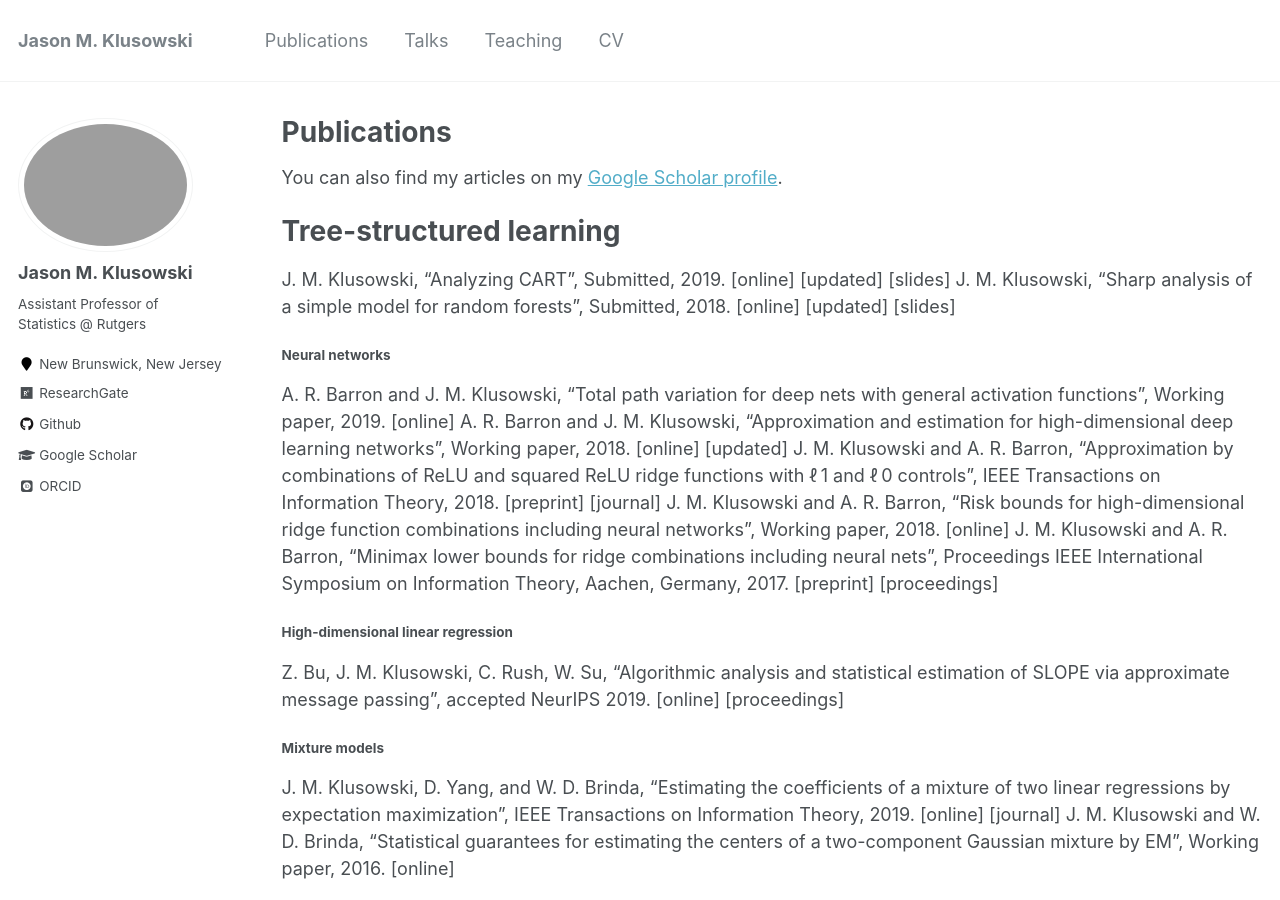
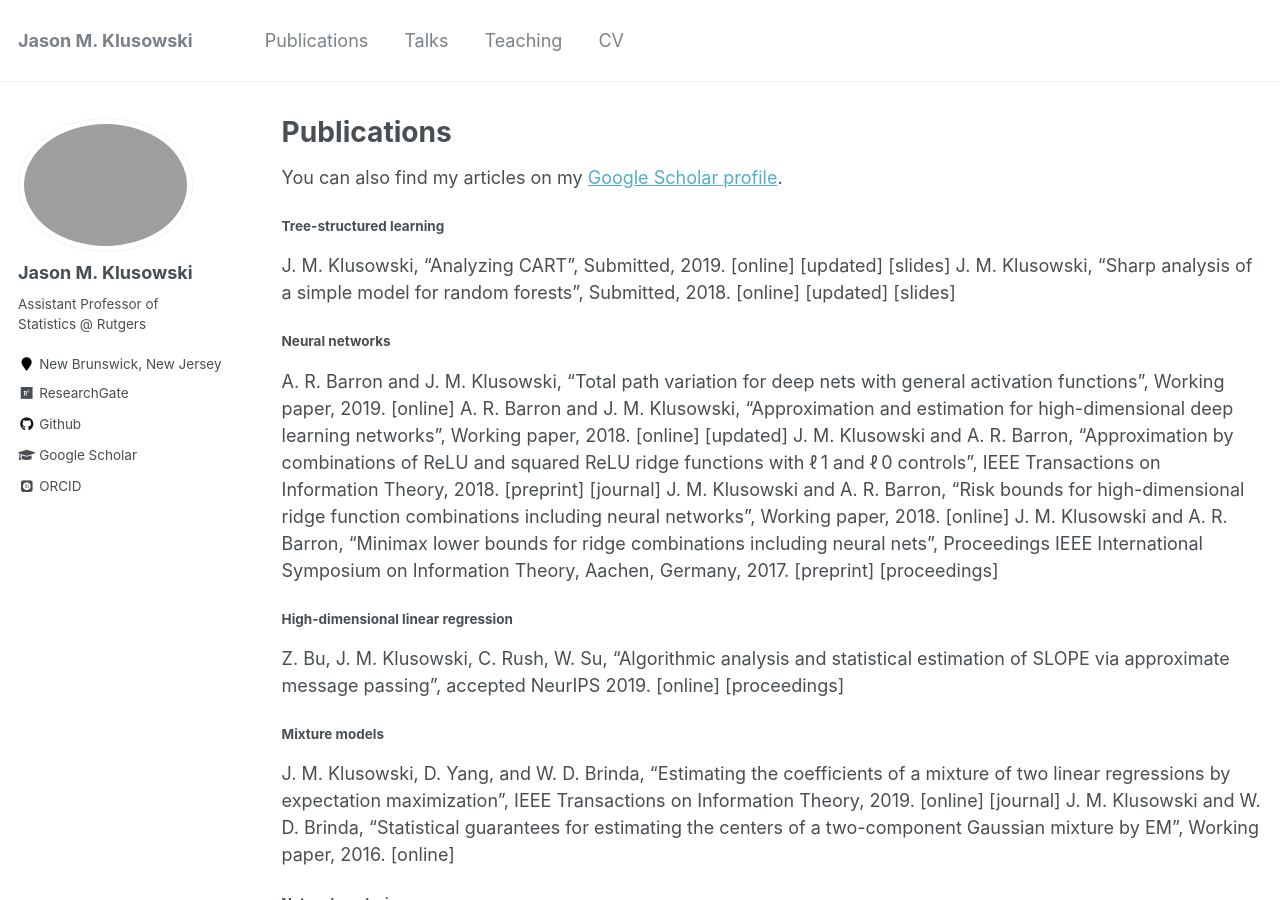
Before and after one commit to jasonklusowski/jasonklusowski.github.io, a Jekyll site: the page built from _pages/publications.md, in a window 1280 px wide and 900 px high. Built offline with Jekyll 4.4.1, drawn with Linux system fonts in a browser that asks for light colours; some web fonts are replaced.

```diff
--- a/_pages/publications.md
+++ b/_pages/publications.md
@@ -7,13 +7,12 @@ author_profile: true
 
 You can also find my articles on my [Google Scholar profile](https://scholar.google.com/citations?user=4HkhCjsAAAAJ&hl=en).
 
-Tree-structured learning
-=
+##### Tree-structured learning
 
 J. M. Klusowski, "Analyzing CART", Submitted, 2019. [online] [updated] [slides]
 J. M. Klusowski, "Sharp analysis of a simple model for random forests", Submitted, 2018. [online] [updated] [slides]
 
-###### Neural networks
+##### Neural networks
 
 A. R. Barron and J. M. Klusowski, "Total path variation for deep nets with general activation functions", Working paper, 2019. [online]
 A. R. Barron and J. M. Klusowski, "Approximation and estimation for high-dimensional deep learning networks", Working paper, 2018. [online] [updated]
@@ -21,26 +20,26 @@ J. M. Klusowski and A. R. Barron, "Approximation by combinations of ReLU and squ
 J. M. Klusowski and A. R. Barron, "Risk bounds for high-dimensional ridge function combinations including neural networks", Working paper, 2018. [online]
 J. M. Klusowski and A. R. Barron, "Minimax lower bounds for ridge combinations including neural nets", Proceedings IEEE International Symposium on Information Theory, Aachen, Germany, 2017. [preprint] [proceedings]
 
-###### High-dimensional linear regression
+##### High-dimensional linear regression
 
 Z. Bu, J. M. Klusowski, C. Rush, W. Su, "Algorithmic analysis and statistical estimation of SLOPE via approximate message passing", accepted NeurIPS 2019. [online] [proceedings]
 
-###### Mixture models
+##### Mixture models
 
 J. M. Klusowski, D. Yang, and W. D. Brinda, "Estimating the coefficients of a mixture of two linear regressions by expectation maximization", IEEE Transactions on Information Theory, 2019. [online] [journal]
 J. M. Klusowski and W. D. Brinda, "Statistical guarantees for estimating the centers of a two-component Gaussian mixture by EM", Working paper, 2016. [online]
 
-###### Network analysis
+##### Network analysis
 
 J. M. Klusowski and Y. Wu, "Counting motifs with graph sampling", Conference on Learning Theory (COLT), 2018. [preprint] [proceedings] [poster]
 J. M. Klusowski and Y. Wu, "Estimating the number of connected components in a graph via subgraph sampling", to appear Bernoulli, 2019. [online]
 
-###### Shaped constrained estimation
+##### Shaped constrained estimation
 
 V. E. Brunel, J. M. Klusowski, and D. Yang, "Estimation of convex supports from noisy measurements", Submitted, 2018. [online]
 V. E. Brunel, J. M. Klusowski, and D. Yang, "Estimation of a convex density support using contaminated data", Working paper, 2018. [online]
 
-###### Miscellaneous
+##### Miscellaneous
 
 W. D. Brinda, J. M. Klusowski, and D. Yang, "Hölder's identity", Statistics and Probability Letters, 2019. [journal]
 W. D. Brinda, J. M. Klusowski, and A. R. Barron, "Expected redundancy of mixtures from unconstrained families", Working paper, 2018. [online]
```
